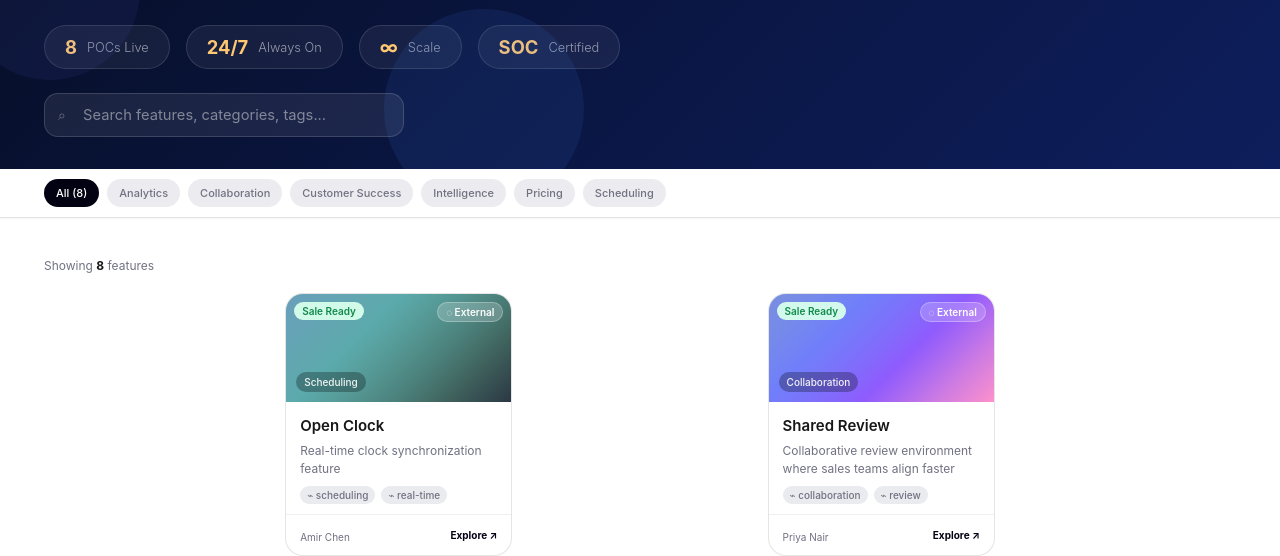
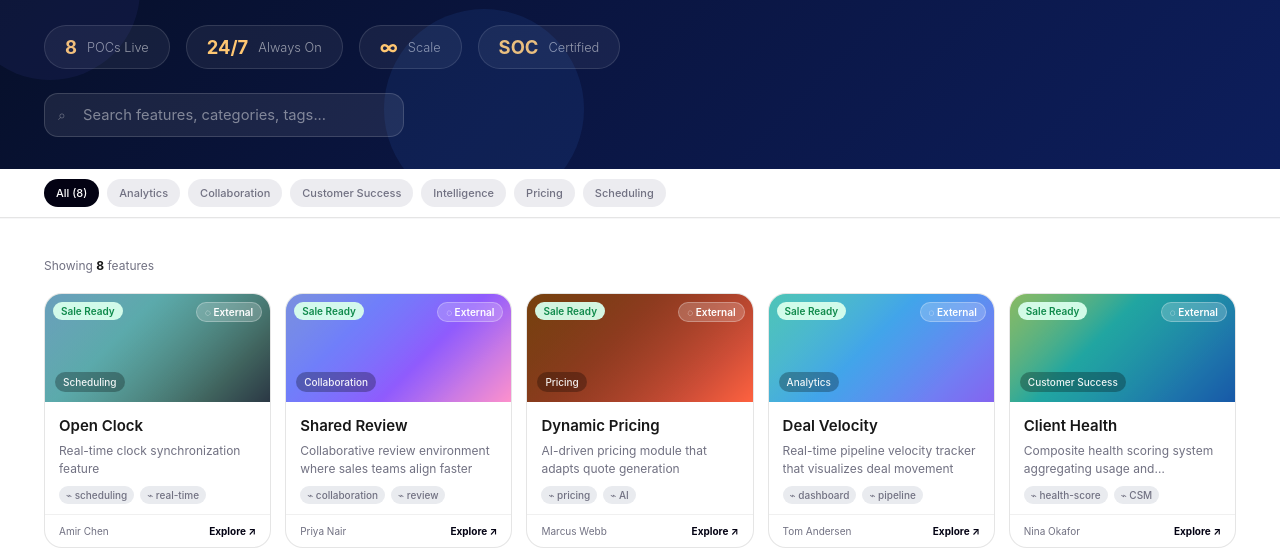
Before and after one commit to suneesh66/Parjna-landing-page, a plain HTML site: page index.html in a window 1280 px wide. Shown: the part 279-835 px from the top of the page. Drawn offline with Linux system fonts and the light colour scheme.

Commit message:
index.html

```diff
--- a/index.html
+++ b/index.html
@@ -817,7 +817,6 @@
         const tags = poc.tags.slice(0, 2).map(tag => `<span class="tag">⌁ ${escapeHtml(tag)}</span>`).join('');
         const tint = categoryTints[poc.category] || 'rgba(79, 70, 229, 0.60)';
         return `
-        <a href="${escapeHtml(poc.link)}" target="_blank">
           <article class="card">
             <div class="card-media" style="--tint: ${tint};">
               <div class="card-bg" style="background-image: ${escapeHtmlAttr(poc.image)};"></div>
@@ -835,10 +834,9 @@
             </div>
             <div class="card-footer">
               <span class="owner">${escapeHtml(poc.owner)}</span>
-              <a href="#" class="explore">Explore ↗</a>
+              <a href="${escapeHtml(poc.link)}" target="_blank" class="explore">Explore ↗</a>
             </div>
           </article>
-          </a>
         `;
       }).join('');
     }
```
